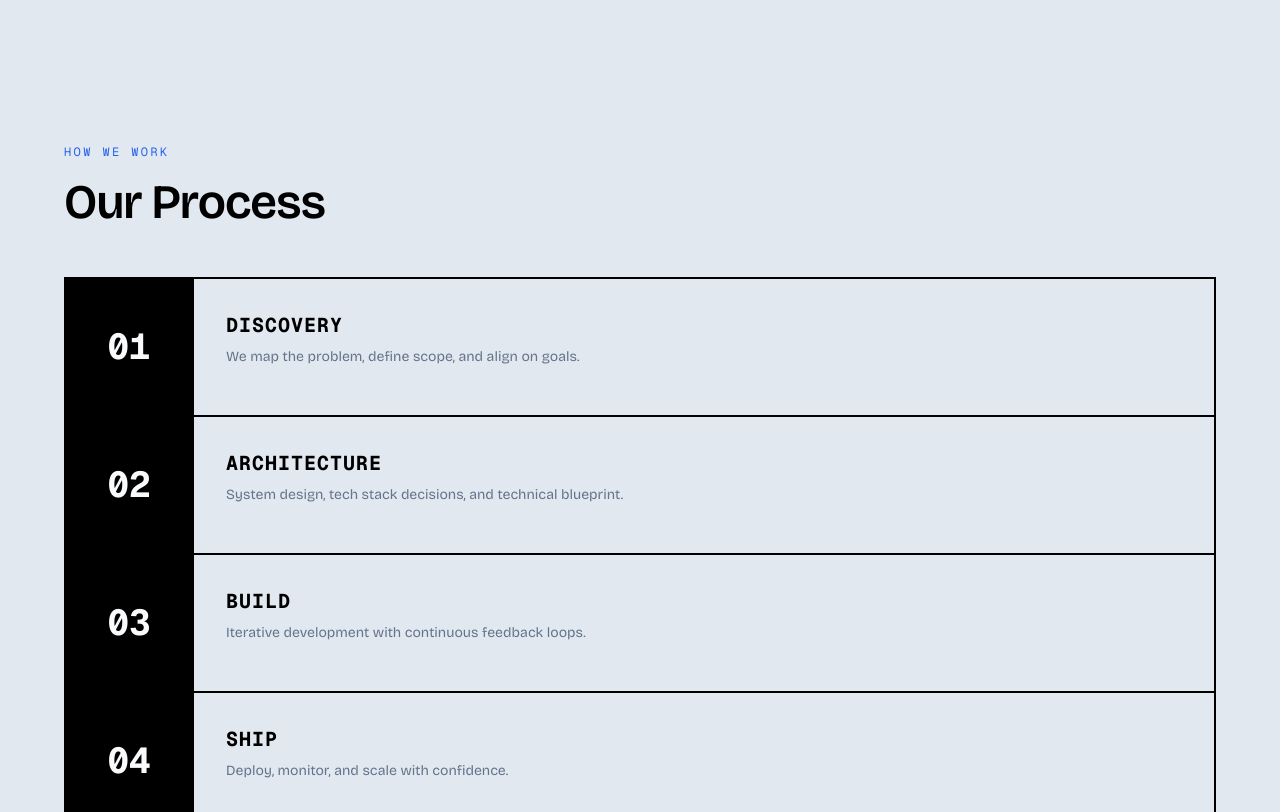
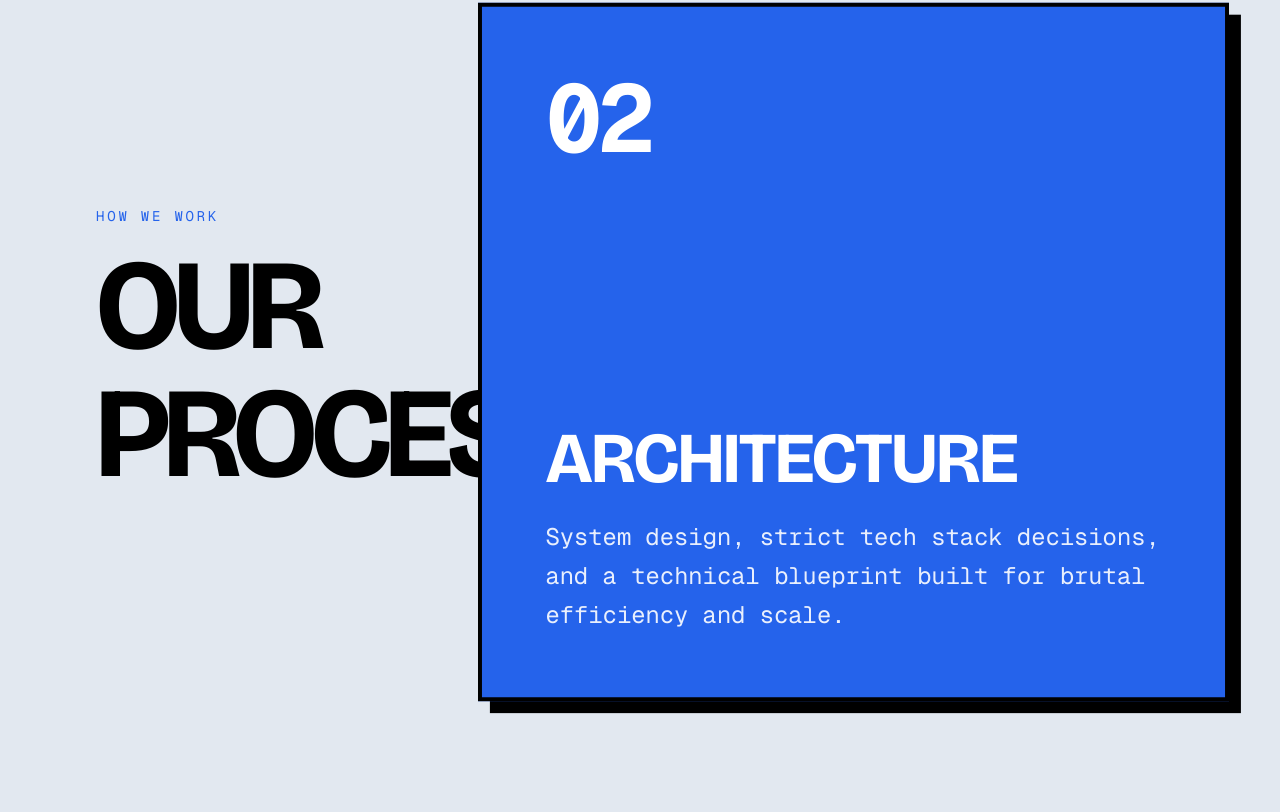
Before and after one commit to buildroot-tech/front-buildroot, a Next.js app: page / in a window 1280 px wide. Shown: the part 928-1740 px from the top of the page. Built offline with nearby package versions, Linux system fonts and the light colour scheme.

Commit message:
feat(home): redesign process section with full-viewport sticky scroll
Replaced the basic list with a brutalist sticky scroll implementation.
Cards now take up the right side of the viewport and stack/scale using
Framer Motion as the user scrolls through the 400vh container.

```diff
--- a/components/home/WorkflowSteps.tsx
+++ b/components/home/WorkflowSteps.tsx
@@ -1,100 +1,139 @@
 "use client";
 
-import { motion } from "framer-motion";
+import { useRef } from "react";
+import { motion, useScroll, useTransform } from "framer-motion";
 
 const steps = [
   {
     number: "01",
     title: "Discovery",
-    description: "We map the problem, define scope, and align on goals.",
+    description:
+      "We map the problem, define the exact scope, and align perfectly on your goals. No guessing, just extreme clarity.",
+    color: "var(--bg-primary)",
+    textColor: "var(--text-primary)",
   },
   {
     number: "02",
     title: "Architecture",
-    description: "System design, tech stack decisions, and technical blueprint.",
+    description:
+      "System design, strict tech stack decisions, and a technical blueprint built for brutal efficiency and scale.",
+    color: "var(--accent)", // The vibrant blue
+    textColor: "white",
   },
   {
     number: "03",
     title: "Build",
-    description: "Iterative development with continuous feedback loops.",
+    description:
+      "Iterative, high-velocity development with continuous feedback loops. We build it fast, we build it right.",
+    color: "var(--bg-hero)", // Dark blue/navy
+    textColor: "var(--text-inverse)",
   },
   {
     number: "04",
     title: "Ship",
-    description: "Deploy, monitor, and scale with confidence.",
+    description:
+      "Deploy, monitor, and scale with absolute confidence. Your product hits the market like a sledgehammer.",
+    color: "var(--border)", // Very dark
+    textColor: "var(--text-inverse)",
   },
 ];
 
-const container = {
-  hidden: { opacity: 0 },
-  visible: {
-    opacity: 1,
-    transition: { staggerChildren: 0.15 },
-  },
-};
+export function WorkflowSteps() {
+  const containerRef = useRef<HTMLDivElement>(null);
+  const { scrollYProgress } = useScroll({
+    target: containerRef,
+    offset: ["start start", "end end"],
+  });
 
-const item = {
-  hidden: { opacity: 0, y: 30 },
-  visible: {
-    opacity: 1,
-    y: 0,
-    transition: { duration: 0.6, ease: [0.25, 0.1, 0.25, 1] as const },
-  },
-};
+  return (
+    <section ref={containerRef} className="relative w-full bg-[var(--bg-primary)]">
+      {/*
+        We create a long scrollable area.
+        4 steps, we can give it around 400vh so there's plenty of scroll duration.
+      */}
+      <div className="relative h-[400vh] w-full">
+        <div className="sticky top-0 flex h-screen w-full flex-col md:flex-row overflow-hidden">
 
-export function WorkflowSteps() {
-  return (
-    <section className="section-generous bg-[var(--bg-primary)]">
-      <div className="container-padded">
-        {/* Header */}
+          {/* Left Side: Sticky Title */}
+          <div className="flex h-[30vh] w-full flex-col justify-center px-6 md:h-full md:w-1/3 md:px-12 lg:px-24">
             <motion.div
-          initial={{ opacity: 0, y: 20 }}
-          whileInView={{ opacity: 1, y: 0 }}
-          viewport={{ once: true, margin: "-100px" }}
-          transition={{ duration: 0.6 }}
+              initial={{ opacity: 0, x: -50 }}
+              whileInView={{ opacity: 1, x: 0 }}
+              viewport={{ once: true }}
+              transition={{ duration: 0.8, ease: "easeOut" }}
             >
-          <p className="font-mono text-xs uppercase tracking-[0.2em] text-[var(--accent)]">
+              <p className="font-mono text-sm uppercase tracking-[0.2em] text-[var(--accent)] mb-4">
                 How We Work
               </p>
-          <h2 className="heading text-h2 mt-4">Our Process</h2>
+              <h2 className="font-display text-6xl font-bold uppercase leading-none tracking-tighter sm:text-7xl lg:text-8xl xl:text-9xl">
+                Our<br />Process
+              </h2>
             </motion.div>
-
-        {/* Steps */}
-        <motion.div
-          className="mt-12 grid gap-0 border-2 border-[var(--border)]"
-          variants={container}
-          initial="hidden"
-          whileInView="visible"
-          viewport={{ once: true, margin: "-100px" }}
-        >
-          {steps.map((step, i) => (
-            <motion.div
-              key={step.number}
-              className={`flex flex-col sm:flex-row ${
-                i < steps.length - 1 ? "border-b-2 border-[var(--border)]" : ""
-              }`}
-              variants={item}
-            >
-              {/* Number */}
-              <div className="flex w-full sm:w-32 items-center justify-center border-b-2 border-[var(--border)] bg-[var(--bg-hero)] py-6 sm:border-b-0 sm:border-r-2 sm:py-12">
-                <span className="font-mono text-4xl font-bold text-[var(--text-inverse)]">
-                  {step.number}
-                </span>
           </div>
 
-              {/* Content */}
-              <div className="flex-1 p-6 sm:p-8">
-                <h3 className="font-mono text-xl font-bold uppercase tracking-wider">
-                  {step.title}
-                </h3>
-                <p className="mt-2 text-sm text-[var(--text-muted)] max-w-md">
-                  {step.description}
-                </p>
+          {/* Right Side: Stacking Cards */}
+          <div className="relative flex h-[70vh] w-full items-center justify-center md:h-full md:w-2/3">
+            {steps.map((step, index) => (
+              <StepCard
+                key={step.number}
+                step={step}
+                index={index}
+                scrollYProgress={scrollYProgress}
+              />
+            ))}
           </div>
-            </motion.div>
-          ))}
-        </motion.div>
+        </div>
       </div>
     </section>
   );
 }
+
+function StepCard({ step, index, scrollYProgress }: any) {
+  const start = index * 0.25;
+  const end = start + 0.25;
+
+  const y = useTransform(
+    scrollYProgress,
+    [Math.max(0, start - 0.1), start],
+    ["100%", "0%"]
+  );
+
+  const scale = useTransform(
+    scrollYProgress,
+    [start, end],
+    [1, 0.95]
+  );
+
+  return (
+    <motion.div
+      className="absolute top-0 left-0 flex h-full w-full flex-col p-6 md:p-12"
+      style={{
+        y: index === 0 ? "0%" : y,
+        scale,
+        zIndex: index,
+      }}
+    >
+      <div
+        className="flex h-full w-full flex-col justify-between border-4 border-[var(--border)] p-8 shadow-[12px_12px_0px_0px_var(--border)] md:p-16"
+        style={{
+          backgroundColor: step.color,
+          color: step.textColor,
+        }}
+      >
+        <div className="flex items-start justify-between">
+          <span className="font-mono text-6xl font-bold tracking-tighter md:text-8xl">
+            {step.number}
+          </span>
+        </div>
+        <div>
+          <h3 className="font-display text-4xl font-bold uppercase tracking-tight md:text-6xl lg:text-7xl mb-6">
+            {step.title}
+          </h3>
+          <p className="font-mono text-lg max-w-2xl md:text-2xl leading-relaxed opacity-90">
+            {step.description}
+          </p>
+        </div>
+      </div>
+    </motion.div>
+  );
+}
```
Lines whose indentation alone changed are shown as unchanged.
